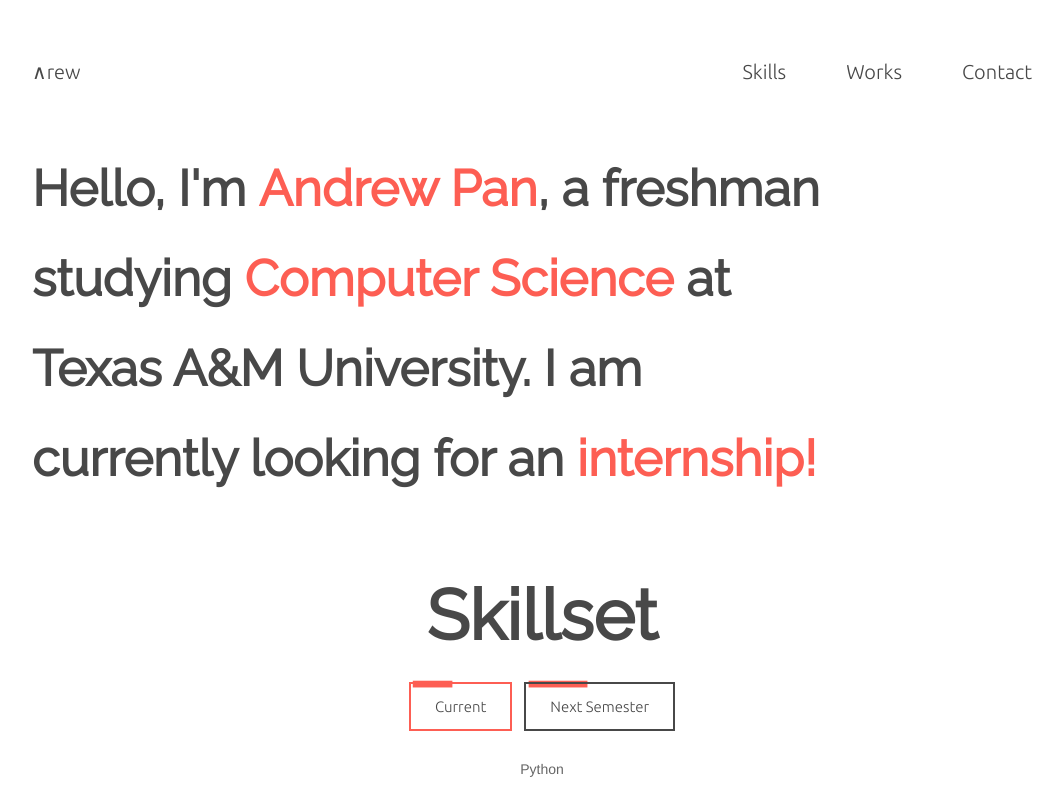
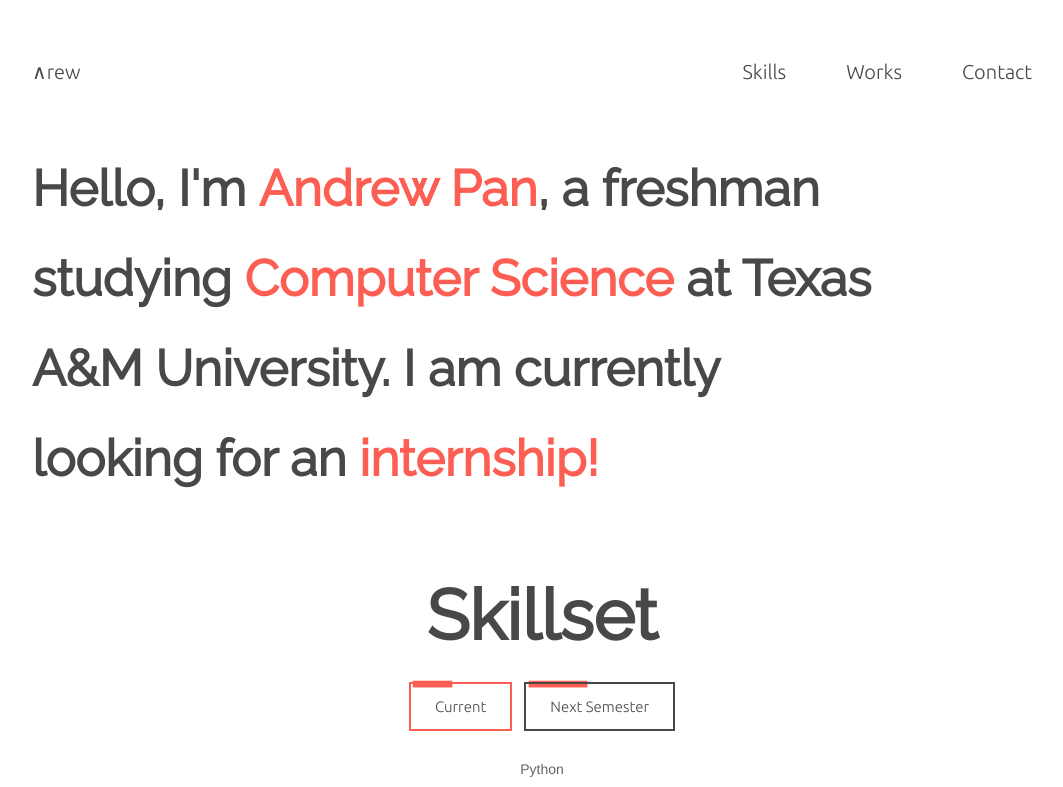
Before and after one commit to pannyandrew/pannyport, a React (Create React App) app: page / in a window 1280 px wide. Shown: the top 787 px of the page, without its empty margins (108-1171 px from the left). Built offline with nearby package versions, Linux system fonts and the light colour scheme.

Commit message:
desktop commits

```diff
--- a/src/body.css
+++ b/src/body.css
@@ -8,7 +8,7 @@ h1 {
   font-size: 50px;
   line-height: 90px;
   margin-left: 120px;
-  margin-right: 320px;
+  margin-right: 290px;
 }
 
 #coloredText {
```
